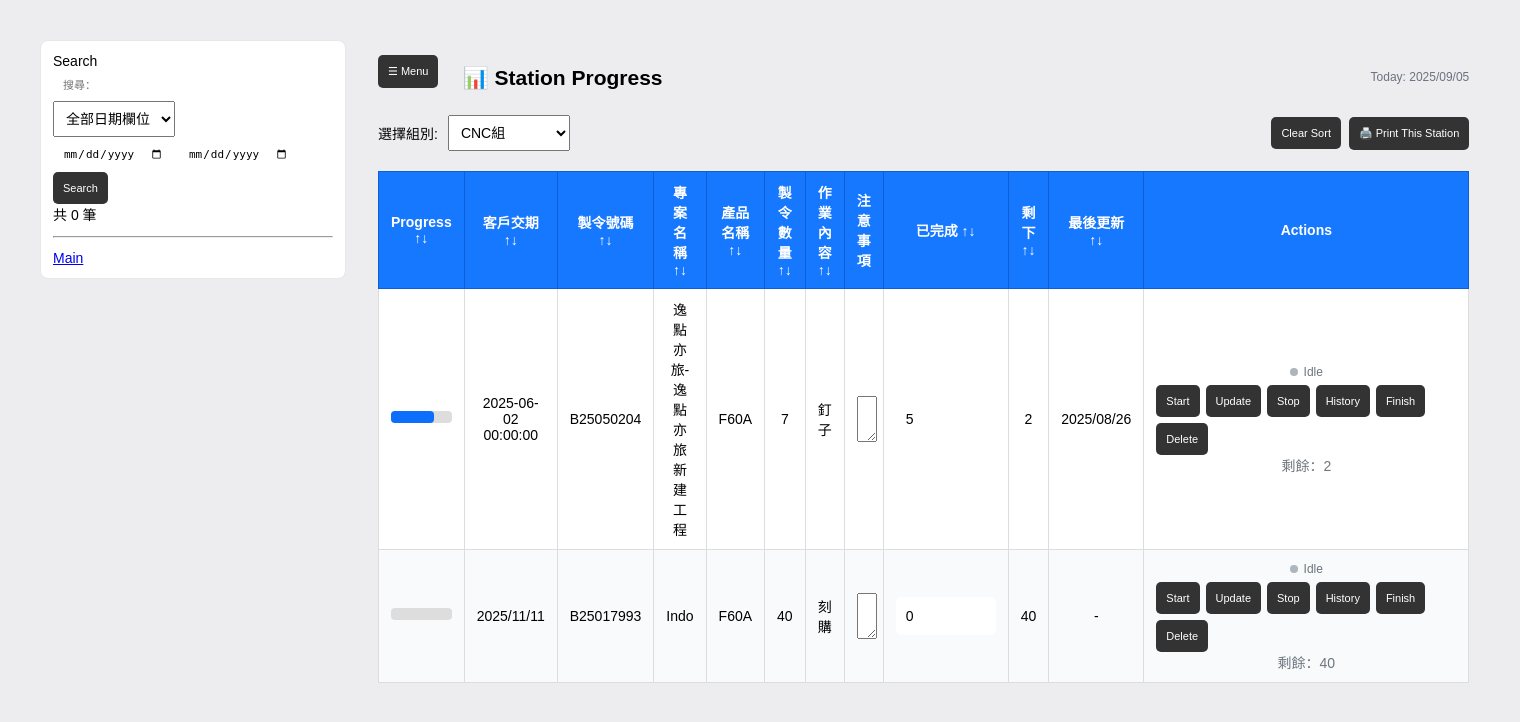
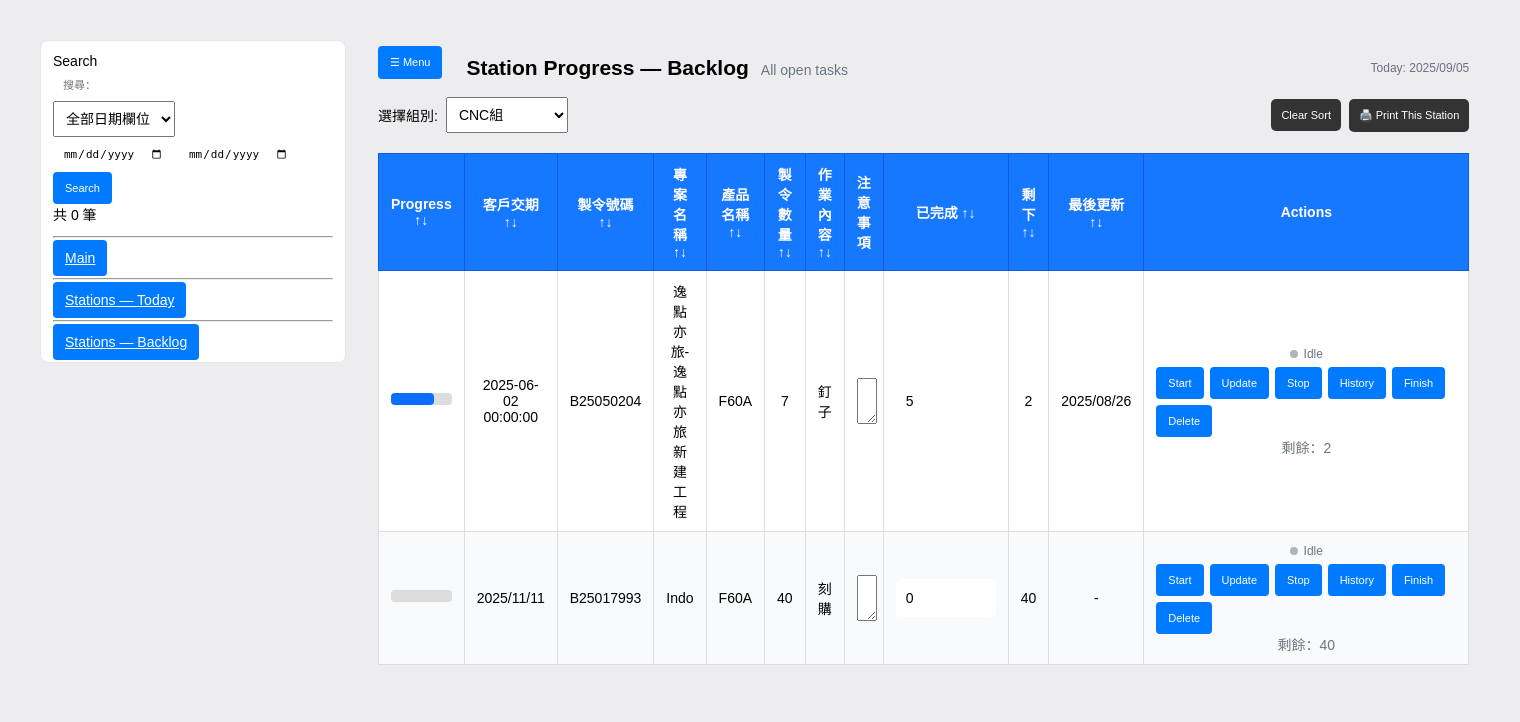
Before and after one commit to rfih/ERP-website-meanhome, a Flask app: page /stations in a window 1520 px wide. Shown: the top 722 px of the page. Run offline with Flask 3, Linux system fonts and the light colour scheme.

Commit message:
Enhance station management functionality with new routes and UI updates for task planning and backlog handling

```diff
--- a/app.py
+++ b/app.py
@@ -1,5 +1,5 @@
 from flask import Flask, render_template, request, jsonify, session, send_file
-from datetime import datetime, timezone, date
+from datetime import datetime, timezone, date, timedelta
 from db import Base, engine, SessionLocal
 from models import Order, Task, TaskHistory
 from io import BytesIO
@@ -904,5 +904,189 @@
         s.commit()
         return jsonify(success=True, completed=t.completed, quantity=t.quantity)
 
+TZ = timezone(timedelta(hours=8))
+
+def today_yyyy_mm_dd():
+    return datetime.now(TZ).strftime("%Y-%m-%d")
+
+def station_names(session):
+    # distinct station list from tasks."group"
+    rows = session.query(Task.group).filter(Task.group.isnot(None)).distinct().all()
+    return [r[0] for r in rows]
+
+def make_item(session, t):
+    o = session.get(Order, t.order_id)
+    if not o:
+        return None
+    # skip finished
+    qty = t.quantity or 0
+    comp = t.completed or 0
+    if qty - comp <= 0:
+        return None
+    return {"order": o, "task": t}
+
+@app.route("/stations/today")
+def stations_today():
+    group = (request.args.get("group") or "").strip()
+    day = (request.args.get("date") or today_yyyy_mm_dd()).strip()
+
+    with SessionLocal() as s:
+        stations = station_names(s)
+        if not group and stations:
+            group = stations[0]
+
+        tasks = []
+        if group:
+            plan = (s.query(StationSchedule)
+                      .filter(StationSchedule.station == group,
+                              StationSchedule.plan_date == day)
+                      .order_by(StationSchedule.sequence.asc(),
+                                StationSchedule.id.asc())
+                      .all())
+            for p in plan:
+                t = s.get(Task, p.task_id)
+                it = make_item(s, t) if t else None
+                if it:
+                    tasks.append(it)
+
+        return render_template(
+            "stations.html",
+            page_mode="today",
+            day=day,
+            tasks=tasks,
+            station_list=stations,
+            selected_group=group,
+            today_date=day,  # for header display
+        )
+
+@app.route("/stations/backlog")
+def stations_backlog():
+    group = (request.args.get("group") or "").strip()
+
+    with SessionLocal() as s:
+        stations = station_names(s)
+        if not group and stations:
+            group = stations[0]
+
+        tasks = []
+        if group:
+            # all open tasks for this station (exclude finished & archived orders)
+            q_open = (
+                s.query(Task)
+                 .join(Order, Order.id == Task.order_id)
+                 .filter(Task.group == group)
+                 .filter(func.coalesce(Task.quantity, 0) - func.coalesce(Task.completed, 0) > 0)
+            )
+            # if your Order has is_archived flag, keep this filter:
+            if hasattr(Order, "is_archived"):
+                q_open = q_open.filter(func.coalesce(Order.is_archived, 0) == 0)
+
+            # simple ordering: by order id then task id
+            for t in q_open.order_by(Order.id.asc(), Task.id.asc()).all():
+                it = make_item(s, t)
+                if it:
+                    tasks.append(it)
+
+        return render_template(
+            "stations.html",
+            page_mode="backlog",
+            day=today_yyyy_mm_dd(),
+            tasks=tasks,
+            station_list=stations,
+            selected_group=group,
+            today_date=today_yyyy_mm_dd(),
+        )
+
+@app.route("/stations/plan", methods=["POST"])
+def stations_plan():
+    data = request.get_json() or {}
+    station = (data.get("station") or "").strip()
+    day = (data.get("date") or today_yyyy_mm_dd()).strip()
+    ids = data.get("task_ids") or []
+
+    if not station or not ids:
+        return jsonify(success=False, message="Missing station or task_ids"), 400
+
+    added, skipped = [], []
+    with SessionLocal() as s:
+        max_seq = s.query(func.max(StationSchedule.sequence))\
+                   .filter(StationSchedule.station==station,
+                           StationSchedule.plan_date==day)\
+                   .scalar() or 0
+
+        for tid in ids:
+            try:
+                tid = int(tid)
+            except Exception:
+                skipped.append({"id": tid, "reason": "bad_id"})
+                continue
+
+            t = s.get(Task, tid)
+            if not t:
+                skipped.append({"id": tid, "reason": "not_found"})
+                continue
+
+            # skip finished
+            qty = t.quantity or 0
+            comp = t.completed or 0
+            if qty - comp <= 0:
+                skipped.append({"id": tid, "reason": "finished"})
+                continue
+
+            # skip if already planned for that date+station
+            exists = s.query(StationSchedule).filter(
+                StationSchedule.station==station,
+                StationSchedule.plan_date==day,
+                StationSchedule.task_id==tid
+            ).first()
+            if exists:
+                skipped.append({"id": tid, "reason": "exists"})
+                continue
+
+            max_seq += 10
+            s.add(StationSchedule(
+                station=station,
+                task_id=tid,
+                order_id=t.order_id,
+                plan_date=day,
+                planned_qty=qty - comp,
+                sequence=max_seq,
+                note=""
+            ))
+            added.append(tid)
+
+        s.commit()
+
+    return jsonify(success=True, station=station, date=day, added=added, skipped=skipped)
+
+@app.route("/stations/unplan", methods=["POST"])
+def stations_unplan():
+    data = request.get_json() or {}
+    station = (data.get("station") or "").strip()
+    day = (data.get("date") or "").strip()
+    ids = data.get("task_ids") or []
+    if not station or not day or not ids:
+        return jsonify(success=False, message="Missing station/date/task_ids"), 400
+
+    removed, missing = [], []
+    with SessionLocal() as s:
+        for tid in ids:
+            try:
+                tid = int(tid)
+            except Exception:
+                missing.append(tid); continue
+            q = (s.query(StationSchedule)
+                   .filter(StationSchedule.station == station,
+                           StationSchedule.plan_date == day,
+                           StationSchedule.task_id == tid))
+            if q.first():
+                q.delete(synchronize_session=False)
+                removed.append(tid)
+            else:
+                missing.append(tid)
+        s.commit()
+    return jsonify(success=True, station=station, date=day,
+                   removed=removed, missing=missing)
+
 if __name__ == "__main__":
     app.run(debug=True)
--- a/static/main.js
+++ b/static/main.js
@@ -104,7 +104,8 @@
 }
 
 function updateTask(taskId, orderId){
-  const val = parseInt(document.getElementById('done-'+taskId).value || '0', 10);
+  const input = document.getElementById('done-'+taskId);
+  const val = parseInt((input && input.value) || '0', 10);
 
   fetch('/update_task', {
     method: 'POST',
@@ -113,47 +114,34 @@
   })
   .then(r => r.json())
   .then(j => {
-    if (!j.success) { alert(j.message || '更新失敗'); return; }
+    if (!j.success) throw 0;
 
     const row = document.getElementById('task-'+taskId);
-    const input = document.getElementById('done-'+taskId);
     if (!row) return;
 
-    // Completed value (works for both pages)
-    const completed = Number(j.completed ?? (j.task && j.task.completed) ?? 0);
+    // read the quantity from a data- attribute, not from a column index
+    const qty = parseInt(row.dataset.qty || '0', 10);
+    const completed = j.completed || 0;
+    const rem = Math.max(0, qty - completed);
+
+    // update input
     if (input) input.value = completed;
 
-    // Quantity: prefer server, then data-role, then Stations fallback (col 5)
-    let qty = Number(j.task && j.task.quantity);
-    if (!qty) {
-      const qtyCell = row.querySelector('[data-role="qty"]');
-      if (qtyCell) {
-        qty = parseInt(String(qtyCell.textContent).replace(/[^0-9\-]/g,''), 10) || 0;
-      } else if (row.children.length > 5) {
-        // stations specific fallback (製令數量 column index)
-        qty = parseInt(String(row.children[5].textContent).replace(/[^0-9\-]/g,''), 10) || 0;
-      } else {
-        qty = 0;
-      }
-    }
+    // update "remaining" cell (works in both pages)
+    const remEl = row.querySelector('.remaining');
+    if (remEl) remEl.textContent = rem;
 
-    // Remaining cell: prefer data-role, else id fallback
-    const remCell = row.querySelector('[data-role="remaining"]')
-                || document.getElementById(`task-remaining-${taskId}-${orderId}`);
-    const remaining = Math.max(0, qty - completed);
-    if (remCell) remCell.textContent = remaining;
+    // update the per-task progress bar
+    const fill = row.querySelector('.progress-fill');
+    if (fill) fill.style.width = (qty ? (completed/qty)*100 : 0) + '%';
 
-    // Progress bar
-    const fill = row.querySelector('.progress-fill');
-    const pct = qty > 0 ? (completed / qty) * 100 : 0;
-    if (fill) fill.style.width = pct + '%';
+    // update the order bar on the main page (no-op on /stations)
+    if (orderId) updateOrderProgress(orderId);
 
-    // Only meaningful on main page; harmless on stations
-    if (orderId) { try { updateOrderProgress(orderId); } catch(e){} }
-
-    if (typeof toast === 'function') toast('已更新');
+    toast('已更新');
   })
-
+  .catch(() => alert('更新失敗'));
+}
 
 function updateOrderProgress(orderId){
   // find all task rows inside this order’s details block and sum totals
@@ -693,42 +681,28 @@
     ov?.classList.toggle('show', open);
   } else {
     document.body.classList.toggle('sb-collapsed');
-    ov?.classList.remove('show');          // <-- important
+    ov?.classList.remove('show');    // <- critical: no overlay on desktop
   }
 }
 
+// tap overlay to close on mobile
+document.getElementById('overlay')?.addEventListener('click', () => {
+  document.getElementById('sidebar')?.classList.remove('open');
+  document.getElementById('overlay')?.classList.remove('show');
+});
+
+// moving to desktop? kill mobile state
 window.addEventListener('resize', () => {
-  const isMobile = window.matchMedia('(max-width: 900px)').matches;
-  if (!isMobile){
+  if (!window.matchMedia('(max-width: 900px)').matches){
     document.getElementById('sidebar')?.classList.remove('open');
-    document.getElementById('overlay')?.classList.remove('show');  // <-- ensure gone
+    document.getElementById('overlay')?.classList.remove('show');
   }
 });
 
-
-// keep states tidy when resizing between mobile/desktop
-window.addEventListener('resize', () => {
-  const isMobile = window.matchMedia('(max-width: 900px)').matches;
-  const sb = document.getElementById('sidebar');
-  const ov = document.getElementById('overlay');
-
-  if (!isMobile){ // leaving mobile → desktop
-    sb.classList.remove('open');
-    if (ov) ov.classList.remove('show');
-  }
-});
-
-// restore desktop collapse preference on load
+// belt-and-suspenders on load
 document.addEventListener('DOMContentLoaded', () => {
-  const isMobile = window.matchMedia('(max-width: 900px)').matches;
-  if (!isMobile){
-    try {
-      if (localStorage.getItem('sbCollapsed') === '1') {
-        document.body.classList.add('sb-collapsed');
-        const btn = document.querySelector('.hamburger');
-        if (btn) btn.setAttribute('aria-expanded', 'false');
-      }
-    } catch(e){}
+  if (!window.matchMedia('(max-width: 900px)').matches){
+    document.getElementById('overlay')?.classList.remove('show');
   }
 });
 
@@ -780,3 +754,153 @@
   })
   .catch(()=> alert('完成失敗'));
 }
+
+// chooses the station from the dropdown
+function currentStationName(){
+  return (document.querySelector('select[name="group"]')?.value || '').trim();
+}
+
+// read / remember the plan date
+function getPlanDate(){
+  return (document.getElementById('plan-date')?.value || '').trim();
+}
+
+function setPlanDate(days){
+  const inp = document.getElementById('plan-date');
+  const base = inp?.value ? new Date(inp.value) : new Date();
+  base.setDate(base.getDate() + (days|0));
+  inp.value = base.toISOString().slice(0,10);
+}
+
+// bulk plan selected rows (Backlog)
+function planSelected(){
+  const all = Array.from(document.querySelectorAll('.chk-task:checked'))
+                    .map(el => parseInt(el.value, 10))
+                    .filter(Boolean);
+  if (!all.length){ alert('請先選擇工作'); return; }
+
+  // split finished vs valid
+  const finished = all.filter(isFinished);
+  const ids = all.filter(id => !isFinished(id));
+
+  if (finished.length){
+    alert(`有 ${finished.length} 筆工作已經 100% 完成，已略過。`);
+  }
+  if (!ids.length) return;
+
+  const station = currentStationName();
+  const date = getPlanDate();
+
+  fetch('/stations/plan', {
+    method:'POST',
+    headers:{'Content-Type':'application/json'},
+    body: JSON.stringify({ station, date, task_ids: ids })
+  })
+  .then(r=>r.json())
+  .then(j=>{
+    if(!j.success){ alert(j.message||'規劃失敗'); return; }
+    // remove added rows from backlog
+    (j.added||[]).forEach(tid=> document.getElementById('task-'+tid)?.remove());
+
+    // surface server-side skips (e.g., finished detected on server)
+    const skippedFinished = (j.skipped||[]).filter(x => x.reason==='finished').length;
+    const skippedExists   = (j.skipped||[]).filter(x => x.reason==='exists').length;
+    const msg = [
+      `加入 ${ (j.added||[]).length } 筆`,
+      skippedFinished ? `略過 ${skippedFinished}（已完成）` : '',
+      skippedExists   ? `略過 ${skippedExists}（已在今日）` : ''
+    ].filter(Boolean).join('，');
+    if (typeof toast==='function') toast(msg);
+  })
+  .catch(()=> alert('規劃失敗'));
+}
+
+
+// per-row quick plan (Backlog)
+function planOne(taskId){
+  if (isFinished(taskId)){
+    alert('此工作已經 100% 完成，無需加入計畫。');
+    return;
+  }
+  const station = currentStationName();
+  const date = getPlanDate();
+
+  fetch('/stations/plan', {
+    method:'POST',
+    headers:{'Content-Type':'application/json'},
+    body: JSON.stringify({ station, date, task_ids: [taskId] })
+  })
+  .then(r=>r.json())
+  .then(j=>{
+    if(!j.success){ alert(j.message||'加入失敗'); return; }
+    if ((j.added||[]).includes(taskId)){
+      document.getElementById('task-'+taskId)?.remove();
+      if (typeof toast==='function') toast('已加入計畫');
+    } else {
+      // handle server skip reasons
+      const k = (j.skipped||[]).find(x=>x.id===taskId);
+      if (k?.reason === 'finished') alert('此工作已完成，未加入計畫。');
+      else if (k?.reason === 'exists') alert('此工作已在該日計畫中。');
+      else alert('未加入計畫。');
+    }
+  })
+  .catch(()=> alert('加入失敗'));
+}
+
+
+// select-all in Backlog
+function toggleAll(cb){
+  document.querySelectorAll('.chk-task').forEach(x => x.checked = cb.checked);
+}
+
+function currentStationName(){
+  return (document.querySelector('select[name="group"]')?.value || '').trim();
+}
+function isoToday(){
+  // local “today” in YYYY-MM-DD
+  const now = new Date();
+  const tz = new Date(now.getTime() - now.getTimezoneOffset() * 60000);
+  return tz.toISOString().slice(0, 10);
+}
+
+function getPlanDate(){
+  // If a date input exists (e.g. on Stations Today), use it; otherwise default to today
+  const el = document.getElementById('plan-date');
+  const v = (el && el.value || '').trim();
+  return v || isoToday();
+}
+
+
+function unplanOne(taskId){
+  const station = currentStationName();
+  const date = getPlanDate();
+  if (!station || !date){ alert('缺少站別或日期'); return; }
+
+  fetch('/stations/unplan', {
+    method:'POST',
+    headers:{'Content-Type':'application/json'},
+    body: JSON.stringify({ station, date, task_ids: [taskId] })
+  })
+  .then(r=>r.json())
+  .then(j=>{
+    if (!j.success){ alert(j.message || '移除失敗'); return; }
+    if ((j.removed||[]).includes(taskId)){
+      document.getElementById('task-'+taskId)?.remove();
+      if (typeof toast === 'function') toast('已自今日計畫移除');
+    } else {
+      if (typeof toast === 'function') toast('不在今日計畫');
+    }
+  })
+  .catch(()=> alert('移除失敗'));
+}
+
+function taskRemaining(taskId){
+  const row = document.getElementById('task-'+taskId);
+  const remEl = row?.querySelector('.remaining');
+  const raw = (remEl?.textContent || '').toString();
+  const n = parseInt(raw.replace(/[^0-9\-]/g, ''), 10);
+  return isNaN(n) ? 0 : n;
+}
+function isFinished(taskId){
+  return taskRemaining(taskId) <= 0; // 0 or negative treated as finished
+}
--- a/templates/stations.html
+++ b/templates/stations.html
@@ -24,6 +24,7 @@
         text-align: center;
     }
     th { background-color: #333; color: white; }
+      .btn{padding:10px 12px;border:0;border-radius:4px;color:#fff;background:#007bff;cursor:pointer}
     tr:nth-child(even) { background-color: #f9f9f9; }
     tr:hover { background-color: #ddd; }
 
@@ -228,7 +229,7 @@
       .overlay{ display: none; }
       .overlay.show{
         display: block; position: fixed; inset: 0;
-        background: rgba(0,0,0,.2); z-index: 15;
+        background: rgba(0,0,0,.2); z-index: 15; pointer-events:auto;
       }
       .hamburger{display:inline-flex; position:sticky; top:10px; margin-bottom:10px}
     }
@@ -512,6 +513,11 @@
         <div class="nav" style="margin-top:6px">
           <!-- General stations page -->
           <a href="/" class="btn full">Main</a>
+          <hr style="margin:12px 0">
+          <a href="/stations/today" class="btn full">Stations — Today</a>
+          <hr style="margin:12px 0">
+          <a href="/stations/backlog" class="btn full gray" style="margin-top:6px">Stations — Backlog
+
 
           <!-- Quick link for *today's* plan (uses your today_date; converts 2025/08/20 -> 2025-08-20) -->
 
@@ -523,7 +529,12 @@
       <div class="page-header">
         <div class="left">
           <button class="btn hamburger" onclick="toggleSidebar()">☰ Menu</button>
-          <h2>📊 Station Progress</h2>
+          <h2 style="margin:0">
+            Station Progress — {{ 'Today' if page_mode == 'today' else 'Backlog' }}
+          </h2>
+          <p class="muted" style="margin:4px 0 0">
+            {% if page_mode == 'today' %}Date: {{ day }}{% else %}All open tasks{% endif %}
+          </p>
         </div>
         <div class="right">
           <span class="today">Today: {{ today_date }}</span>
@@ -531,14 +542,24 @@
       </div>
       <div class="toolbar">
         <div class="group">
-          <form method="get" style="display:flex; align-items: center; gap: 10px;">
+          {% set form_action = '/stations/today' if page_mode == 'today' else '/stations/backlog' %}
+          <form method="get" action="{{ form_action }}" style="display:flex; align-items:center; gap:8px; margin:0">
             <label>選擇組別:</label>
+            {% set form_action = '/stations/today' if page_mode == 'today' else '/stations/backlog' %}
             <select name="group" onchange="this.form.submit()">
               {% for name in station_list %}
                 <option value="{{ name }}" {% if name == selected_group %}selected{% endif %}>{{ name }}</option>
               {% endfor %}
             </select>
+            {% if page_mode == 'today' %}
+              <input type="date" name="date" value="{{ day }}" onchange="this.form.submit()">
+            {% endif %}
           </form>
+          {% if page_mode == 'backlog' %}
+            <div class="group">
+              <button type="button" class="btn" onclick="planSelected()">加入今日計畫</button>
+            </div>
+          {% endif %}
         </div>
         <div class="group">
           <button type="button" onclick="resetStationSort()">Clear Sort</button>
@@ -561,6 +582,11 @@
             <th onclick="sortStationTable(9)">剩下 ↑↓<span class="print-label"><br>Jumlah Proyek</span></th>
             <th onclick="sortStationTable(10)">最後更新 ↑↓</th>
             <th class="actions-col">Actions</th>
+            {% if page_mode == 'backlog' %}
+              <th style="width:28px; text-align:center">
+                <input type="checkbox" id="chk-all" onclick="toggleAll(this)">
+              </th>
+            {% endif %}
             <th class="print-only">良品數量<span class="print-label"><br>Jumlah Produk Lolos</span></th>
             <th class="print-only">不良品數量<span class="print-label"><br>Jumlah Produk Tidak Lolos</span></th>
             <th class="print-only">生產總時間(分)<span class="print-label"><br>Total Waktu Produksi (dalam menit)</span></th>
@@ -570,7 +596,7 @@
           {% for item in tasks %}
           {% set running = (item.task.start_time and not item.task.stop_time) %}
           <tr id="task-{{ item.task.id }}" class="{{ 'is-running' if running else '' }}"
-              data-order-id="{{ item.order.id }}">
+              data-order-id="{{ item.order.id }}" data-qty="{{ item.task.quantity or 0 }}">
             <td>
               <div class="progress-bar">
                 <div class="progress-fill {{ 'running' if running else '' }}"
@@ -591,7 +617,7 @@
             <td>
               <input id="done-{{ item.task.id }}" type="number" min="0" value="{{ item.task.completed or 0 }}" style="width:80px">
             </td>
-            <td data-role="remaining" id="task-remaining-{{ item.task.id }}-{{ item.order.id }}">
+            <td class="remaining" id="task-remaining-{{ item.task.id }}-{{ item.order.id }}">
               {% set rem = (item.task.quantity or 0) - (item.task.completed or 0) %}
               {{ rem if rem > 0 else 0 }}
             </td>
@@ -623,12 +649,24 @@
                 <button class="btn gray" onclick="showHistory({{ item.task.id }})">History</button>
                 <button class="btn red" onclick="finishTask({{ item.task.id }})">Finish</button>
                 <button class="btn red" onclick="deleteTask({{ item.task.id }}, {{ item.order.id }})">Delete</button>
+                {% if page_mode == 'today' %}
+                  <button class="btn gray" onclick="unplanOne({{ item.task.id }})">Remove</button>
+                {% endif %}
+                {% if page_mode == 'backlog' %}
+                  <button class="btn outline" onclick="planOne({{ item.task.id }})">➕ Plan</button>
+                  <button class="btn gray" onclick="setPlanDate(1)">明天</button>
+                {% endif %}
               </div>
               {% set rem = (item.task.quantity or 0) - (item.task.completed or 0) %}
               <div class="muted" data-remaining>
                 剩餘：{{ rem if rem > 0 else 0 }}
               </div>
             </td>
+            {% if page_mode == 'backlog' %}
+              <td style="text-align:center">
+                <input type="checkbox" class="chk-task" value="{{ item.task.id }}">
+              </td>
+            {% endif %}
             <td class="print-only"></td>
             <td class="print-only"></td>
             <td class="print-only"></td>
@@ -653,7 +691,7 @@
     <div id="history-content" style="max-height:100vh;overflow:auto;margin-top:8px"></div>
   </div>
 </div>
-<div class="overlay" id="overlay" onclick="toggleSidebar()"></div>
+<div class="overlay" id="overlay"></div>
 
 
 <script src="/static/main.js?v=3" defer></script>
```
Also changed, not shown: templates/index.html (+9 -8 lines), production.db.
